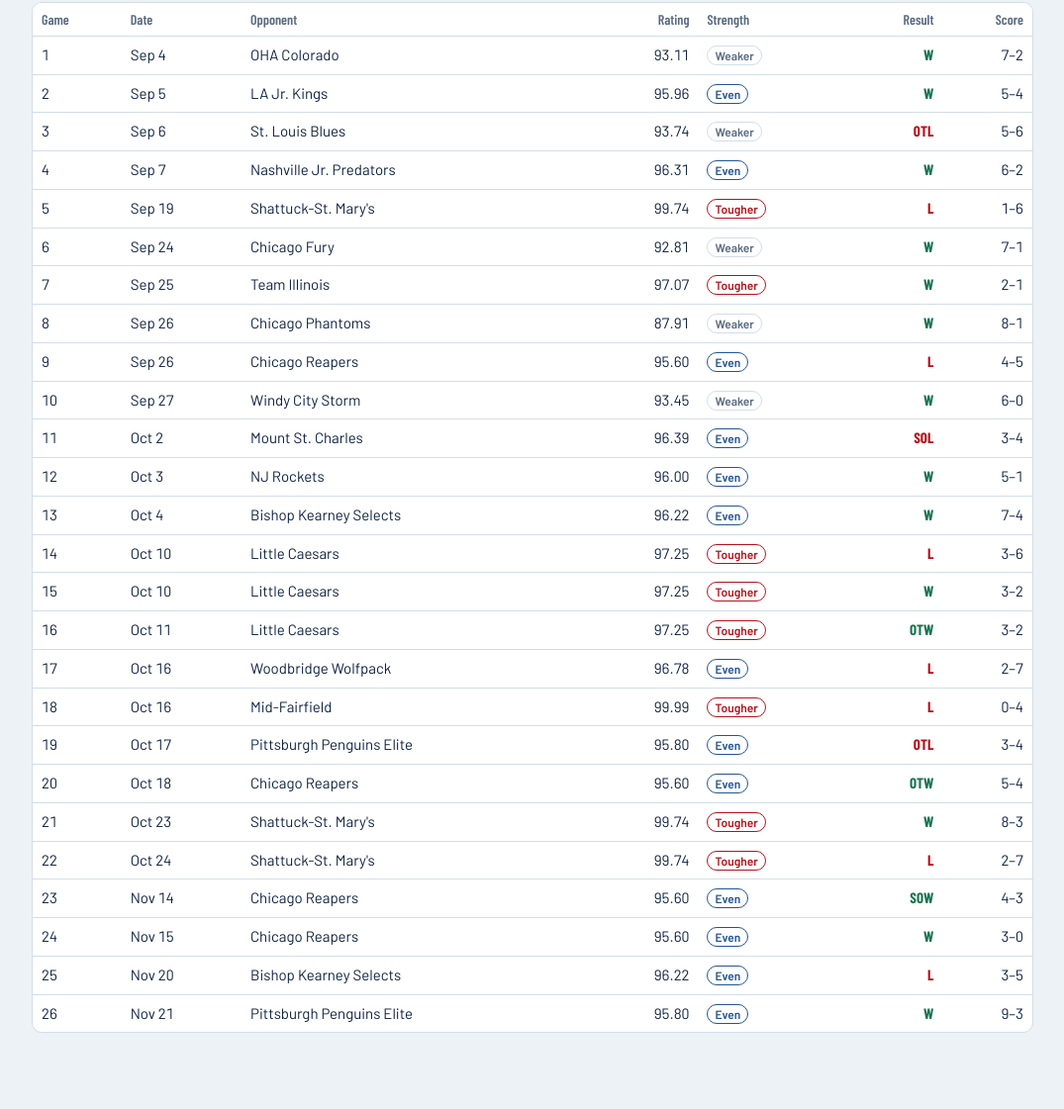
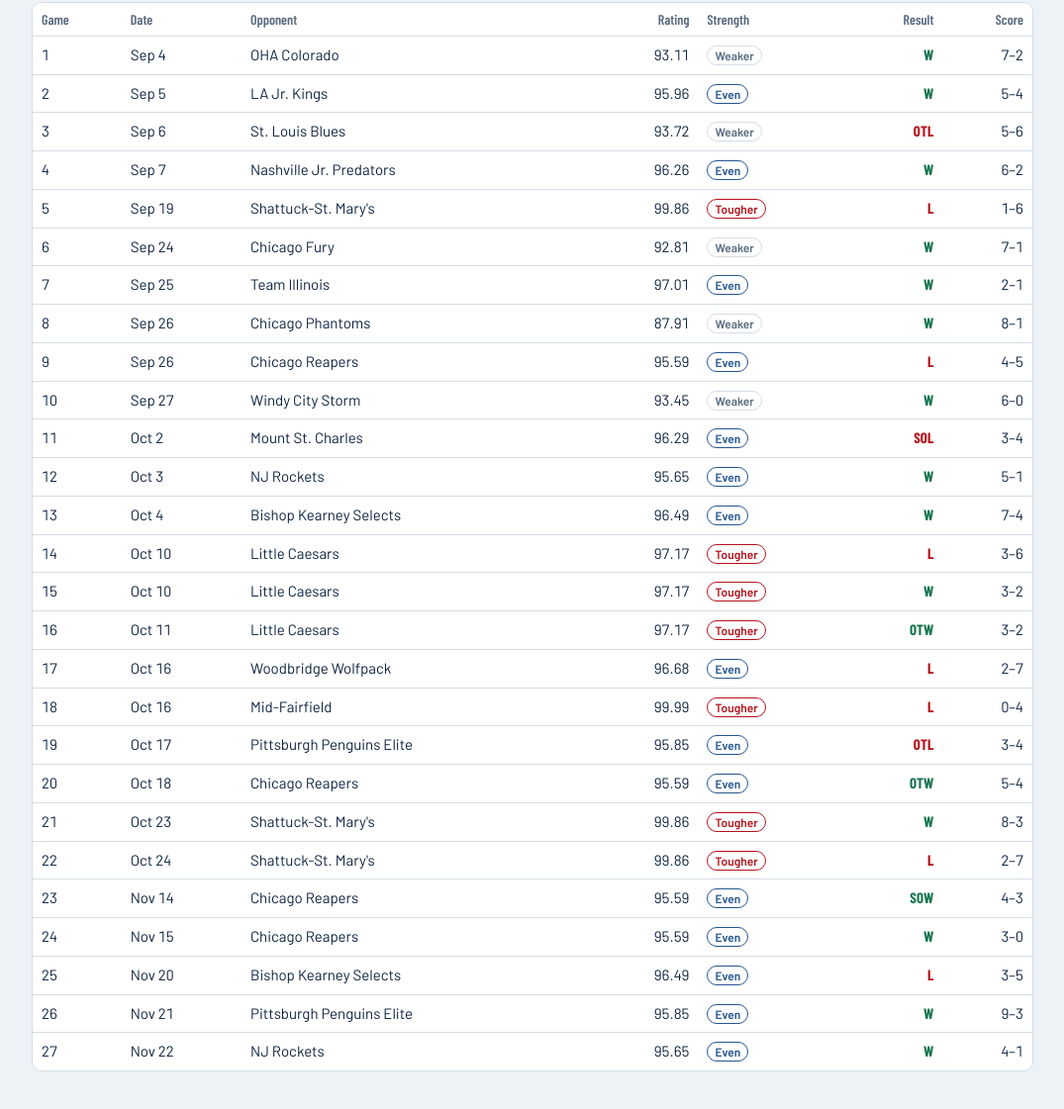
Before and after one commit to mikemuf/MissionStatsU14-26-27season, a plain HTML site: page index.html in a window 1280 px wide. Shown: the part 873-1994 px from the top of the page at 99% size, without its empty margins (102-1177 px from the left). Before the commit the page ends 1957 px from the top, so only its background shows below. Drawn offline with nearby package versions, Linux system fonts and the light colour scheme; a web font is replaced by a local one.

Commit message:
Add Game 27: NJ Rockets 4-1 win (Nov 22); refresh ratings
Co-Authored-By: Claude Opus 5.5 <noreply@anthropic.com>
Claude-Session: https://claude.ai/code/session_01AvK5jZmeEzYTR5houNhCru

```diff
--- a/index.html
+++ b/index.html
@@ -134,8 +134,8 @@ a.dl2:hover{background:var(--hl)}
 </div>
 <script>
 const ROSTER=[[4,"Clayton Evert","F"],[7,"Sean Sullivan","F"],[9,"Grant Tucker","D"],[10,"Chase Hutter","F"],[14,"Sam Douglas","F/D"],[16,"Sebastian Slavik","F"],[19,"Simon Sorensen","F"],[22,"Matthew Cudio","F"],[23,"John Bryant","D"],[42,"Allan Smutek","D"],[61,"Anthony Bakiej","D"],[68,"Sasha Gresl","F"],[72,"Brady Chobar","F"],[77,"Chase Mitchell","F/D"],[86,"AJ Eggers","F"],[89,"Cash Cieslak","F"],[92,"Michael Mufarreh","D"],[96,"Kaleb Johnson","F"]];
-const MISSION_RATING=97.07;
-const OPP={"OHA Colorado":93.11,"LA Jr. Kings":95.96,"St. Louis Blues":93.74,"Nashville Jr. Predators":96.31,"Shattuck-St. Mary's":99.74,"Chicago Fury":92.81,"Team Illinois":97.07,"Chicago Phantoms":87.91,"Chicago Reapers":95.60,"Windy City Storm":93.45,"Mount St. Charles":96.39,"NJ Rockets":96.00,"Bishop Kearney Selects":96.22,"Little Caesars":97.25,"Woodbridge Wolfpack":96.78,"Mid-Fairfield":99.99,"Pittsburgh Penguins Elite":95.80};
+const MISSION_RATING=97.13;
+const OPP={"OHA Colorado":93.11,"LA Jr. Kings":95.96,"St. Louis Blues":93.72,"Nashville Jr. Predators":96.26,"Shattuck-St. Mary's":99.86,"Chicago Fury":92.81,"Team Illinois":97.01,"Chicago Phantoms":87.91,"Chicago Reapers":95.59,"Windy City Storm":93.45,"Mount St. Charles":96.29,"NJ Rockets":95.65,"Bishop Kearney Selects":96.49,"Little Caesars":97.17,"Woodbridge Wolfpack":96.68,"Mid-Fairfield":99.99,"Pittsburgh Penguins Elite":95.85};
 // events: [side, str, G, A1, A2, ICE]
 const GAMES=[
 {n:1,date:"2026-09-04",opp:"OHA Colorado",gf:7,ga:2,res:"W",ev:[
@@ -189,7 +189,9 @@ const GAMES=[
 {n:25,date:"2026-11-20",opp:"Bishop Kearney Selects",gf:3,ga:5,res:"L",dnp:[7],ev:[
 ["O","ES",0,0,0,[22,14,23,77,19]],["M","ES",68,0,0,[68,42,72,19,9]],["O","ES",0,0,0,[92,10,19,61,14]],["M","ES",89,92,14,[89,92,14,16,61]],["O","ES",0,0,0,[86,92,61,89,16]],["O","ES",0,0,0,[61,92,22,89,14]],["M","ES",86,96,22,[86,96,22,77,23]],["O","ES",0,0,0,[92,23,14,19,22,96],"Empty net, Mission goalie pulled"]]},
 {n:26,date:"2026-11-21",opp:"Pittsburgh Penguins Elite",gf:9,ga:3,res:"W",dnp:[7],ev:[
-["M","ES",22,0,0,[22,42,61,4,96]],["M","ES",89,86,77,[89,86,77,23,4]],["O","ES",0,0,0,[72,68,42,19,61]],["M","PP",22,77,42,null],["M","ES",42,61,0,[42,61,86,4,89]],["O","PP",0,0,0,null],["O","ES",0,0,0,[92,10,96,22,9]],["M","ES",9,22,0,[9,22,86,89,92]],["M","ES",22,86,0,[22,86,89,23,77]],["M","ES",89,0,0,[89,22,10,42,61]],["M","ES",10,89,0,[10,89,92,9,22]],["M","ES",89,23,0,[89,23,68,72,77]]]}
+["M","ES",22,0,0,[22,42,61,4,96]],["M","ES",89,86,77,[89,86,77,23,4]],["O","ES",0,0,0,[72,68,42,19,61]],["M","PP",22,77,42,null],["M","ES",42,61,0,[42,61,86,4,89]],["O","PP",0,0,0,null],["O","ES",0,0,0,[92,10,96,22,9]],["M","ES",9,22,0,[9,22,86,89,92]],["M","ES",22,86,0,[22,86,89,23,77]],["M","ES",89,0,0,[89,22,10,42,61]],["M","ES",10,89,0,[10,89,92,9,22]],["M","ES",89,23,0,[89,23,68,72,77]]]},
+{n:27,date:"2026-11-22",opp:"NJ Rockets",gf:4,ga:1,res:"W",dnp:[7],ev:[
+["O","ES",0,0,0,[22,96,16,92,9]],["M","ES",89,22,77,[89,22,77,42,61]],["M","ES",89,72,86,[89,72,86,42,61]],["M","ES",22,89,14,[22,89,14,72,9]],["M","ES",96,0,0,[96,19,9,92,86]]]}
 ];
 function tierOf(r,mr){const d=r-mr;return d>=0?"Tougher":d>=-2?"Even":"Weaker"}
 function compute(games){
@@ -336,11 +338,11 @@ function vGame(n){
 }
 function vOpp(){
   const opps=[...new Set(GAMES.map(g=>g.opp))].sort((a,b)=>ratings[b]-ratings[a]);
-  let h=`<h2>Opponents</h2><p class="note">Ratings come from the live 2012 Bantam Major ratings as of Nov 21 (from the live ratings site). Tiers are set against Mission's own rating: tougher is at or above Mission, even is within 2 points below, weaker is more than 2 below. Edit any number to update the tiers everywhere; edits save in this browser.</p>`;
+  let h=`<h2>Opponents</h2><p class="note">Ratings come from the live 2012 Bantam Major ratings as of Nov 22 (from the live ratings site). Tiers are set against Mission's own rating: tougher is at or above Mission, even is within 2 points below, weaker is more than 2 below. Edit any number to update the tiers everywhere; edits save in this browser.</p>`;
   h+=`<div class="tw"><table><thead><tr><th class="l">Team</th><th>Rating</th><th class="l">Strength</th><th class="l">Results</th></tr></thead><tbody>`;
   h+=`<tr class="me"><td class="l"><b>Chicago Mission</b></td><td><input class="rt" type="number" step="0.01" data-m="1" value="${mRating}" aria-label="Chicago Mission rating"></td><td class="l str">Baseline</td><td class="l">${rec(GAMES)}</td></tr>`;
   opps.forEach(o=>{const gs=GAMES.filter(g=>g.opp===o);h+=`<tr><td class="l">${esc(o)}</td><td><input class="rt" type="number" step="0.01" data-o="${esc(o)}" value="${ratings[o]}" aria-label="${esc(o)} rating"></td><td class="l"><span class="chip ${tierOf(ratings[o],mRating)}">${tierOf(ratings[o],mRating)}</span></td><td class="l">${gs.map(g=>`<a class="link" href="#game/${g.n}"><span class="res ${g.res}">${g.so?(g.res==="W"?"SOW":"SOL"):g.ot?"OTW":g.res}</span> ${g.gf}–${g.ga}</a>`).join(", ")}</td></tr>`});
-  h+=`</tbody></table></div><p style="margin-top:12px"><button class="plain" id="resetR">Reset to Nov 21 ratings</button></p>`;
+  h+=`</tbody></table></div><p style="margin-top:12px"><button class="plain" id="resetR">Reset to Nov 22 ratings</button></p>`;
   return h;
 }
 function render(){
```
